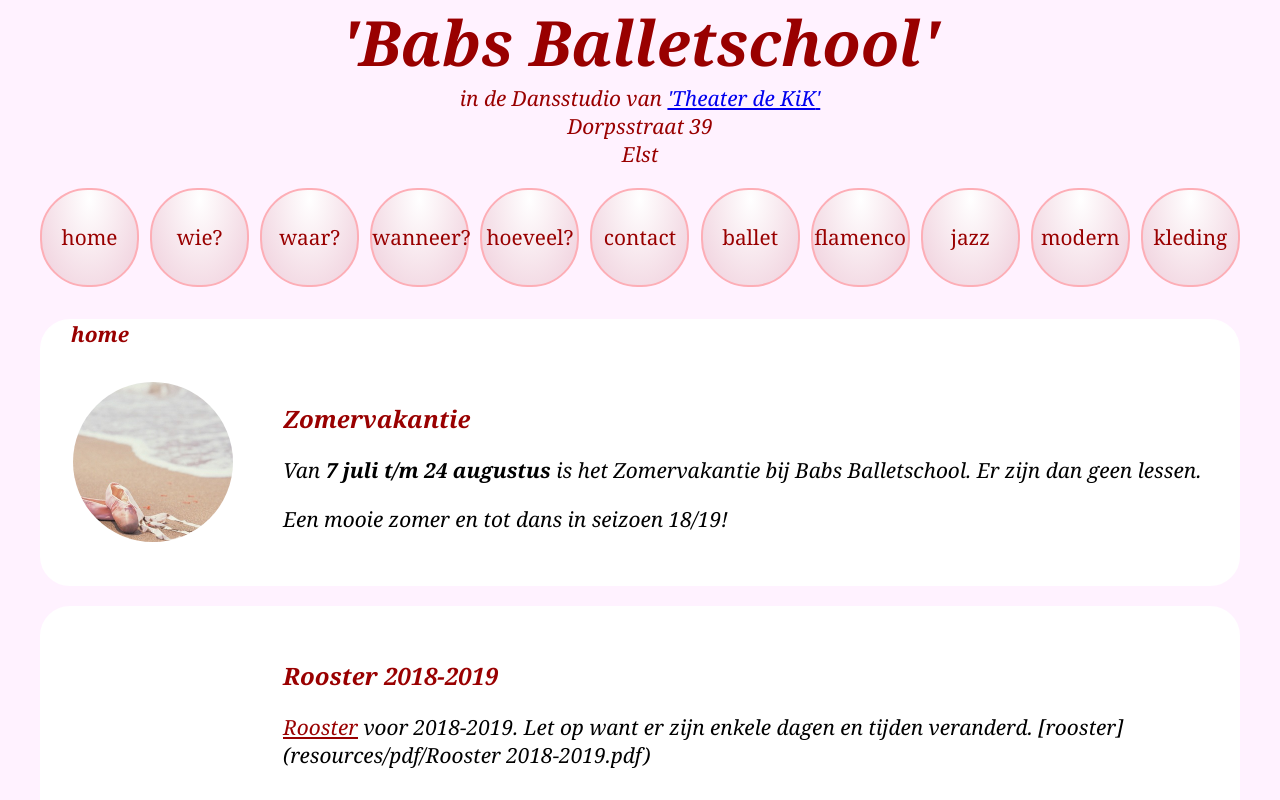
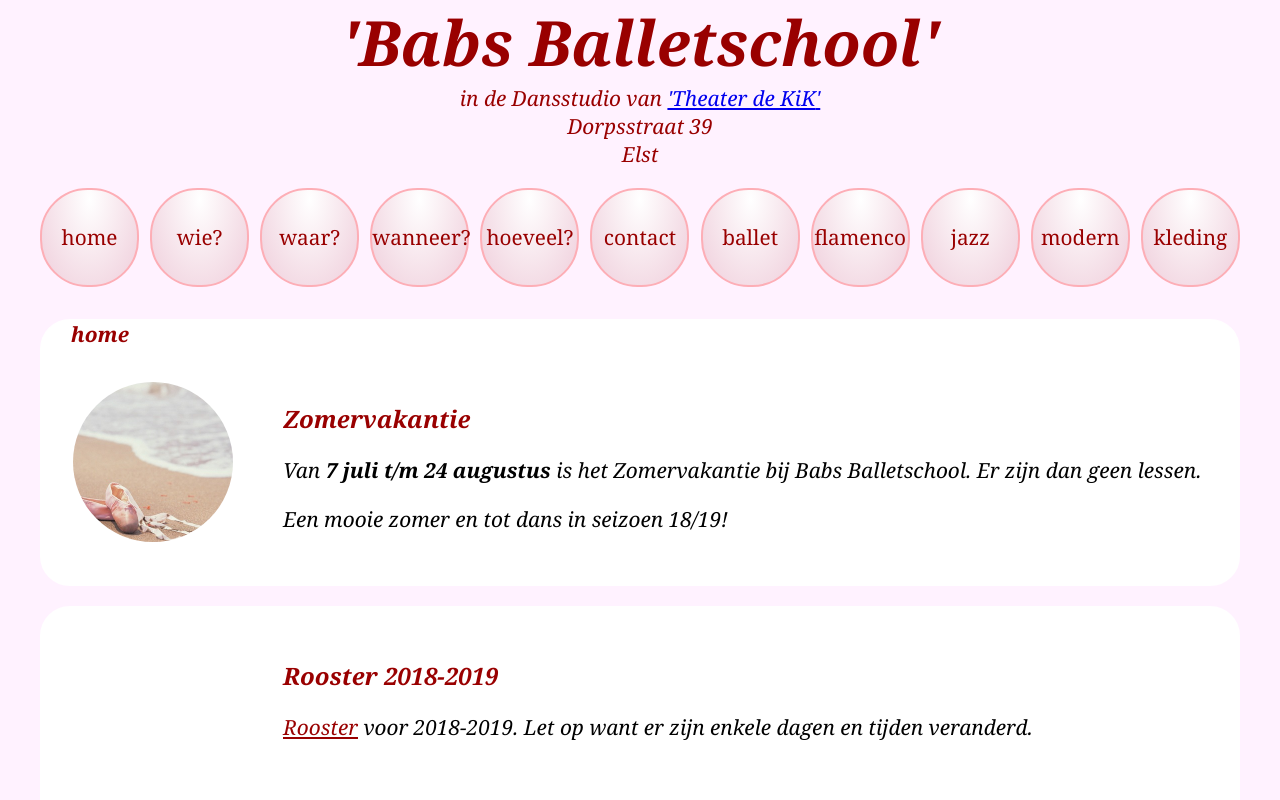
Before and after one commit to babsballetschool/deBalletboetiek.github.io, a plain HTML site: page index.html in a window 1280 px wide. Shown: the top 800 px of the page. Drawn offline with Linux system fonts and the light colour scheme.

Commit message:
rebuild pages at 71043a9 at Fri Aug 17 17:07:26 UTC 2018

```diff
--- a/index.html
+++ b/index.html
@@ -37,8 +37,7 @@
 Van <strong>7 juli t/m 24 augustus</strong> is het Zomervakantie bij Babs Balletschool. Er zijn dan geen lessen.</p>
 <p>Een mooie zomer en tot dans in seizoen 18/19!</p>
 </section><section><h1 id="rooster-2018-2019">Rooster 2018-2019</h1>
-<p><a href="wanneer">Rooster</a> voor 2018-2019. Let op want er zijn enkele dagen en tijden veranderd.
-[rooster](resources/pdf/Rooster 2018-2019.pdf)</p>
+<p><a href="resources/pdf/Rooster%202018-2019.pdf">Rooster</a> voor 2018-2019. Let op want er zijn enkele dagen en tijden veranderd. </p>
 </section><section><h1 id="probeer-week">Probeer week</h1>
 <p>Vanaf 27 augustus starten we met een prachtig mooi seizoen.  Kom ook de hele week vrijblijvend lessen volgen en meldt je aan voor het nieuwe seizoen!
 <img src="resources/image/algemeen/IMG_3845.png" alt="proefweek van 27 augustus"></p>
```
